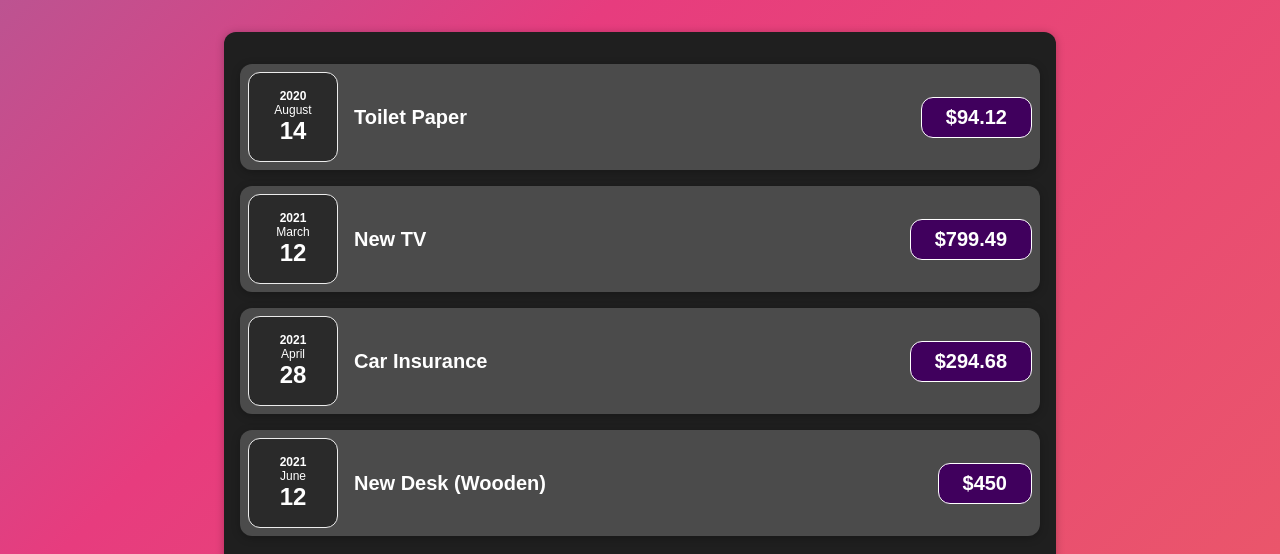
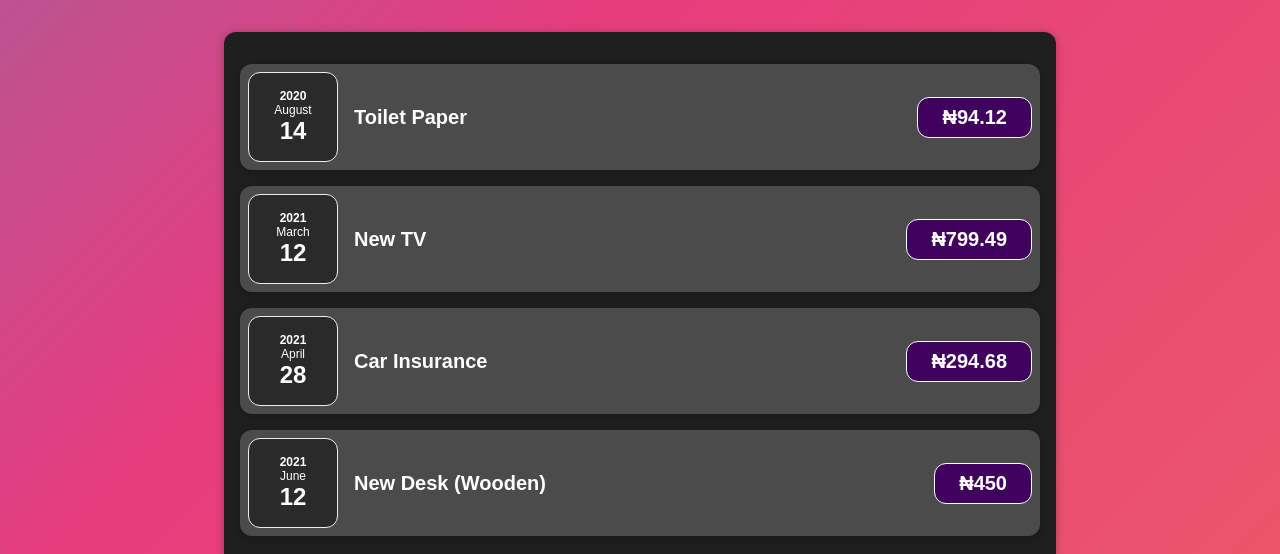
Before and after one commit to CJCODESgit/Expense-Tracker, a React (Create React App) app: page / in a window 1280 px wide. Shown: the top 554 px of the page. Built offline with nearby package versions, Linux system fonts and the light colour scheme.

Commit message:
change currency

```diff
--- a/src/components/ExpenseItem.js
+++ b/src/components/ExpenseItem.js
@@ -8,7 +8,7 @@ function ExpenseItem(props) {
       <ExpenseDate date={props.date} />
       <div className="expense-item__description">
         <h2>{props.title}</h2>
-        <div className="expense-item__price">${props.amount}</div>
+        <div className="expense-item__price">₦{props.amount}</div>
       </div>
     </div>
   );
```
